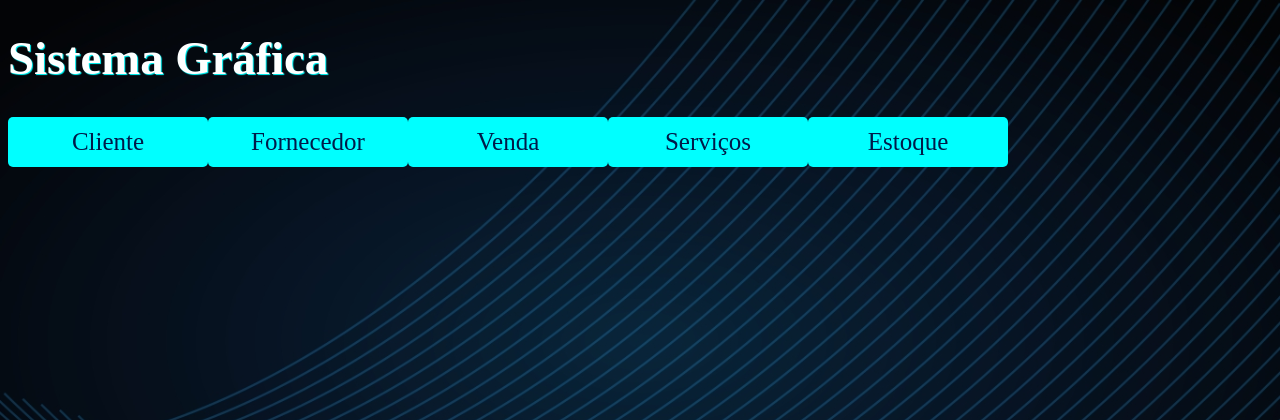
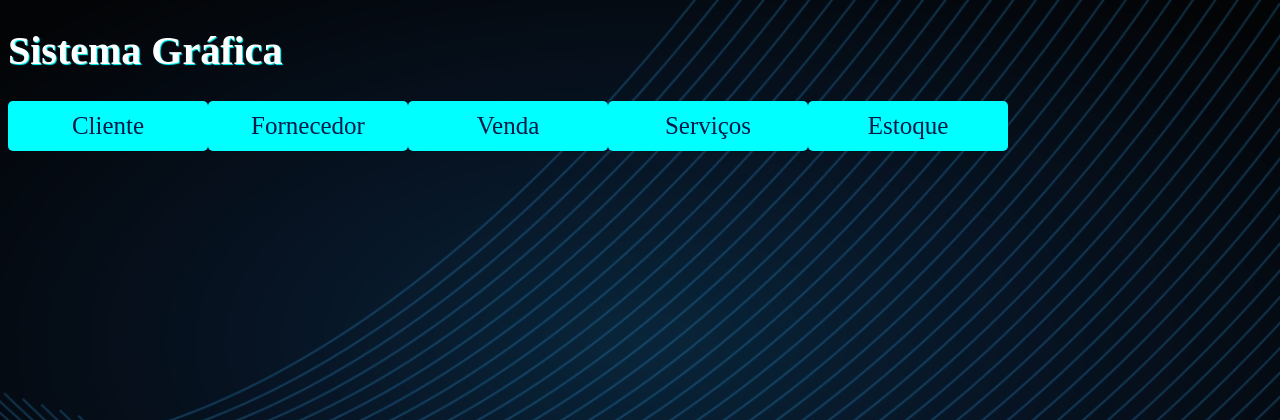
Before and after one commit to rai-santtos/Sistema-Gr-fica, a PHP site: page /grafica/ in a window 1280 px wide. Shown: the top 420 px of the page. Run offline with PHP 8.4, Linux system fonts and the light colour scheme.

Commit message:
alteraão de fonte para estudo

```diff
--- a/index.php
+++ b/index.php
@@ -11,7 +11,7 @@
 <style>
 h1{
     font-family:Futura Md BT;
-    font-size: 35pt;
+    font-size: 30pt;
     color: white;
     text-shadow: 1px 1px 1px cyan;
 }
```
